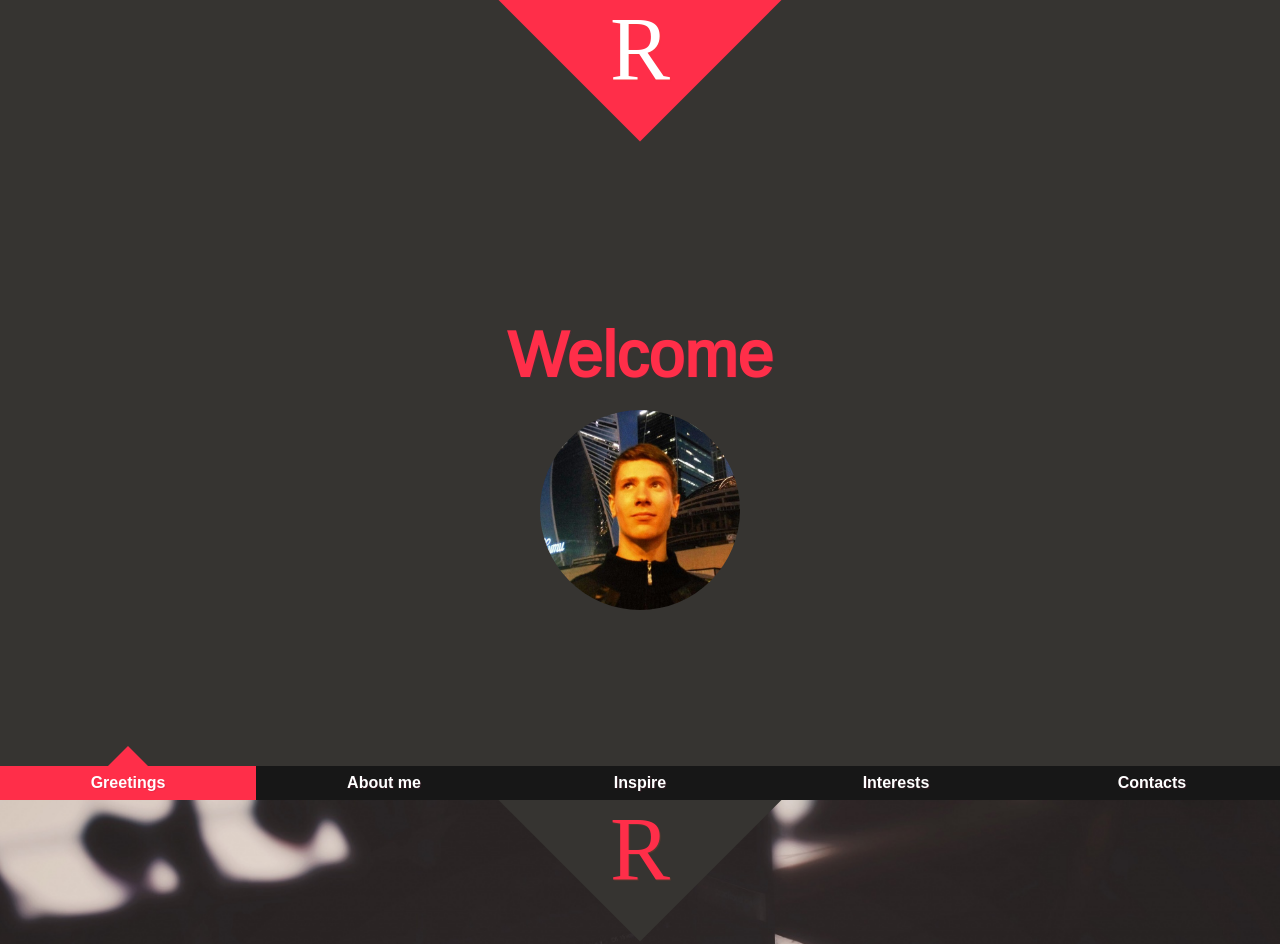
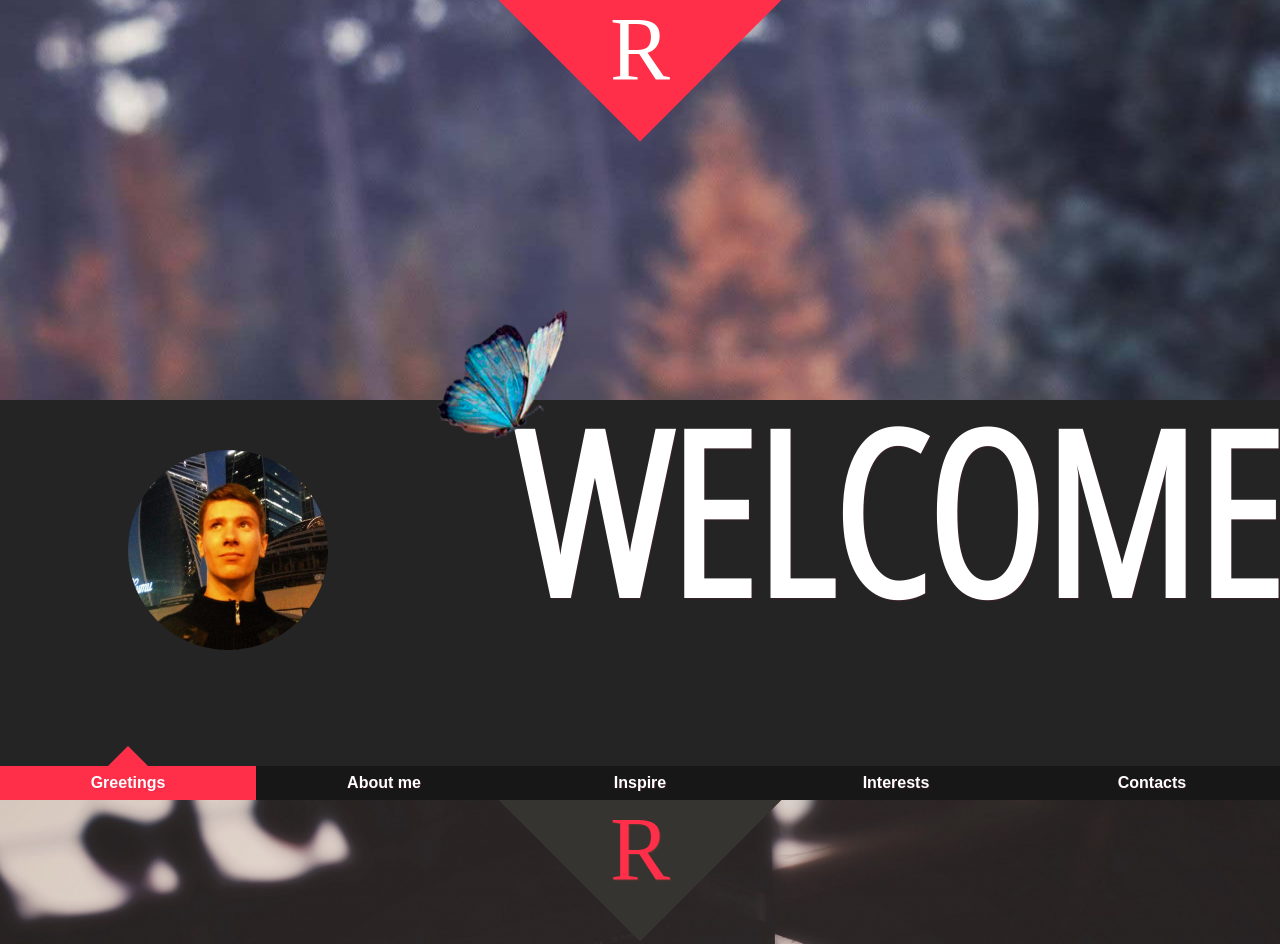
Before and after one commit to r-karts/portfolio-webpack, a website built with webpack: page src/index.html in a window 1280 px wide. Shown: the top 944 px of the page. Built offline with nearby package versions, Linux system fonts and the light colour scheme.

Commit message:
Edit page welcome

```diff
--- a/src/css/style.scss
+++ b/src/css/style.scss
@@ -381,6 +381,56 @@ body {
   color: rgba(54, 52, 49, 0.8);
 }
 
+#st-panel-1 {
+  background: url("../img/welcome.jpg") 100% 100% no-repeat;
+  background-position: center;
+  background-size: cover;
+
+  p {
+    top : 10%;
+    left: 10%;
+    width: auto;
+  }
+  .avatar-section {
+    position: absolute;
+    bottom: 0;
+    width: 100%;
+    height: 50%;
+    background: #242424;
+
+
+      h1 {
+        margin: 0;
+        padding: 0;
+        position: absolute;
+        font-size: calc(4vh + 15vw);
+        line-height: calc(4vh + 15vw);
+        font-family: 'Open Sans Condensed', sans-serif;
+        color: white;
+        z-index: 1;
+        left: inherit;
+        top: 0;
+        right: 0;
+        width: auto;
+        img {
+  display: inline-block;
+          position: absolute;
+          width: 130px;
+          height: 130px;
+          border: 0;
+          border-radius: 0;
+          margin: 0;
+          padding: 0;
+          top: 0;
+          left: 0;
+          transform: translateY(-70%) translateX(-59%);
+        }
+      }
+
+  }
+
+}
+
 #st-panel-2 {
 
   background: url("../img/laptop.jpg") 100% 100% no-repeat;
@@ -390,6 +440,8 @@ body {
   h2 {
     top: 33%;
     color: white;
+    text-shadow: 0px 0px 10px #000000;
+
   }
   h3 {
     top: 50%
--- a/src/index.html
+++ b/src/index.html
@@ -10,6 +10,7 @@
     <script src="https://ajax.googleapis.com/ajax/libs/jquery/3.2.1/jquery.min.js"></script>
     <link href="https://fonts.googleapis.com/css?family=Nunito|Oxygen|Arimo|Roboto+Condensed" rel="stylesheet">
     <link rel="stylesheet" href="https://cdnjs.cloudflare.com/ajax/libs/font-awesome/4.7.0/css/font-awesome.min.css">
+    <link href="https://fonts.googleapis.com/css?family=Open+Sans+Condensed:300" rel="stylesheet">
     <title>Roman Kartsevich</title>
 </head>
 <body>
@@ -33,8 +34,10 @@
 
         <section class="st-panel" id="st-panel-1">
             <div class="st-deco" data-icon="R"></div>
-            <h1>Welcome</h1>
-            <p><img src="./img/about-me.jpg" alt=""></p>
+            <div class="avatar-section">
+                    <h1><img src="./img/butterfly.png" alt="">WELCOME</h1>
+                    <p><img src="./img/about-me.jpg" alt=""></p>
+            </div>
         </section>
 
         <section class="st-panel st-color" id="st-panel-2">
@@ -50,8 +53,8 @@
             <div class="st-deco" data-icon="R"></div>
             <div class="wrap-h2">
 
-                   <div class="wrap-span"><span class="firt-part-h2">Ins</span></div>
-                    <div class="wrap-span"><span class="last-part-h2">pire</span></div>
+                <div class="wrap-span"><span class="firt-part-h2">Ins</span></div>
+                <div class="wrap-span"><span class="last-part-h2">pire</span></div>
 
             </div>
 
@@ -65,7 +68,7 @@
         <section class="st-panel" id="st-panel-5">
             <div class="st-deco" data-icon="R"></div>
             <h2>Contacts</h2>
-                <p><span class="fa fa-mobile-phone"></span> +375(29)8996221 <br>
+            <p><span class="fa fa-mobile-phone"></span> +375(29)8996221 <br>
                 <span class="fa fa-skype"></span> just_karts <br>
                 <span class="fa fa-envelope"></span> 9369992@gmail.com</p>
         </section>
```
Also changed, not shown: src/img/butterfly.png (added), src/img/welcome.jpg (added).
